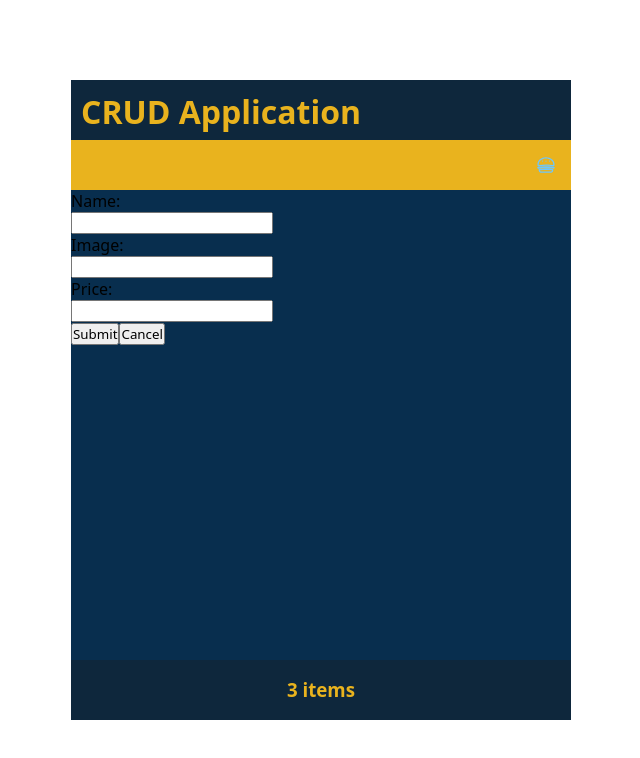
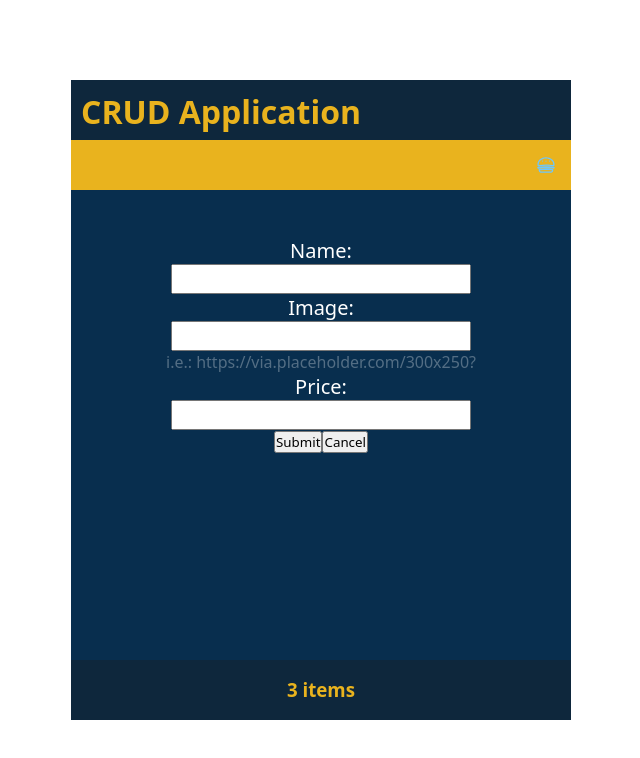
Before and after one commit to daryledevs/crud-application, a React (Create React App) app: page /add in a window 1280 px wide. Shown: the top 758 px of the page, without its empty margins (319-959 px from the left). Built offline with nearby package versions, Linux system fonts and the light colour scheme.

Commit message:
Provides a sample url placeholder image and design form

```diff
--- a/src/component/Function/AddLayout.jsx
+++ b/src/component/Function/AddLayout.jsx
@@ -69,6 +69,7 @@ const AddLayout = (
           value={addImageURL}
           onChange={(event) => setAddImageURL(event.target.value)}
         />
+        <p className='example'>i.e.: https://via.placeholder.com/300x250?</p>
         <label htmlFor='addPrice'>Price:</label>
         <input
           id="addPrice"
--- a/src/component/Function/EditLayout.jsx
+++ b/src/component/Function/EditLayout.jsx
@@ -47,7 +47,7 @@ function EditLayout({
   }
 
   return (
-    <div>
+    <div className='edit-layout-container'>
       <form className='editForm' onSubmit={event => event.preventDefault()}>
         <label htmlFor='editName'>Name:</label>
         <input
--- a/src/component/Function/addLayout.css
+++ b/src/component/Function/addLayout.css
@@ -1,10 +1,31 @@
 .add-layout-container, .edit-layout-container{
   height: 100%;
+  display: flex;
+  align-items: center;
+  justify-content: center;
 }
 
 .addForm, .editForm{
   display: flex;
   flex-direction: column;
-  height: 100%;
-  align-items: flex-start;
+  height: 80%;
+  align-items: center;
+  overflow: hidden;
 }
+
+label{
+  color: white;
+  font-size: 20px;
+}
+
+.example{
+  color: rgba(255, 255, 255, 0.307);
+}
+input{
+  height: 30px;
+  width: 300px;
+}
+
+#editImageURL{
+  width: 300px;
+}
--- a/src/index.css
+++ b/src/index.css
@@ -10,6 +10,7 @@
     height: 100vh;
 }
 .base-layout-container{
+
     display: flex;
     flex-direction: column;
     margin: auto;
```
